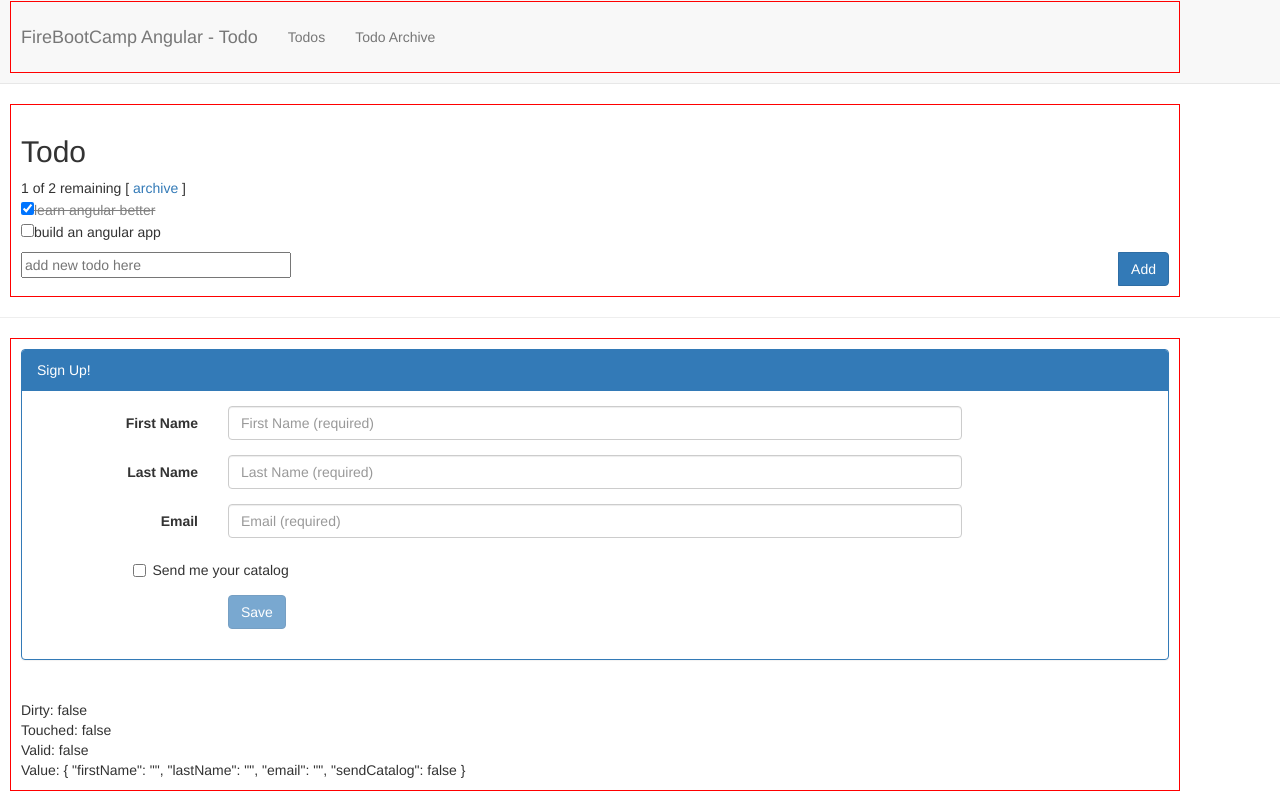
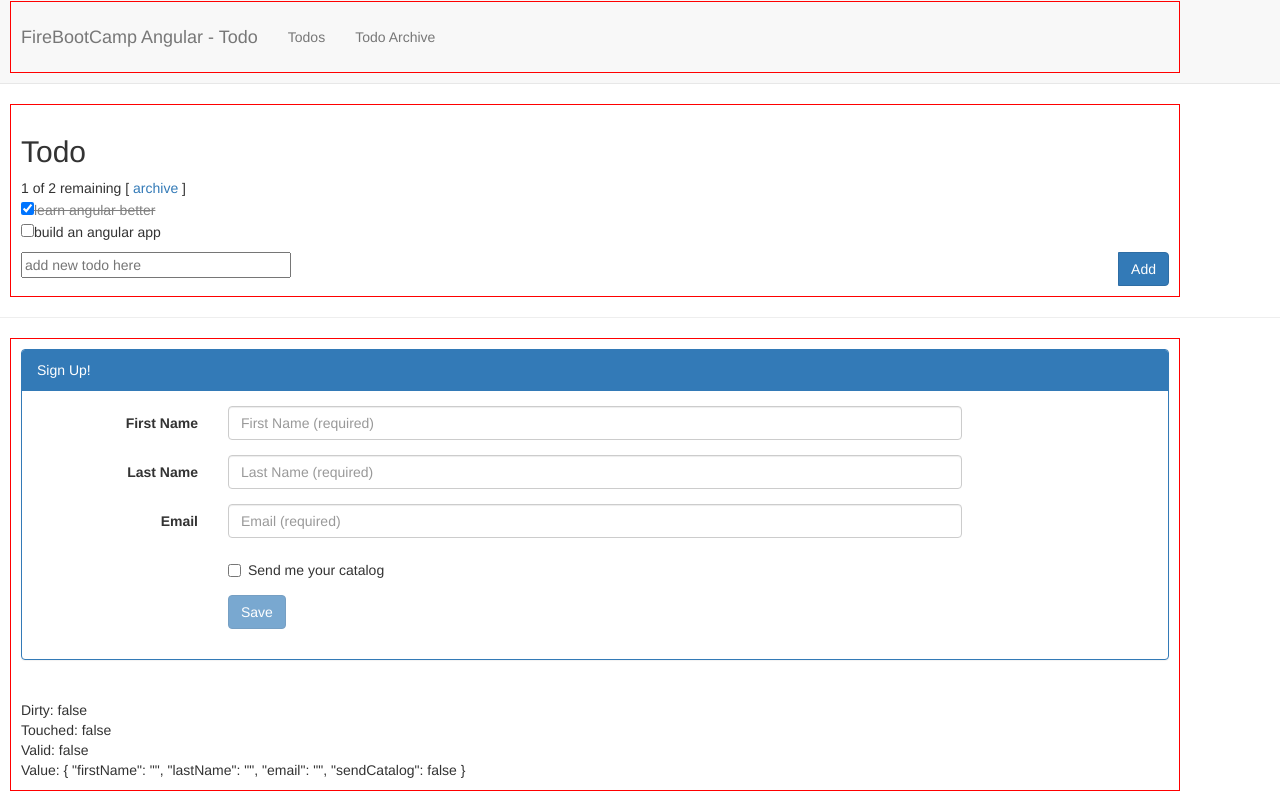
Before and after one commit to mossgreen/firebootcamp_ng_demo, an Angular app: page /todo in a window 1280 px wide. Shown: the part 2198-2999 px from the top of the page. Built offline with nearby package versions, Linux system fonts and the light colour scheme.

Commit message:
Update customers html

```diff
--- a/src/app/customers/customers.component.html
+++ b/src/app/customers/customers.component.html
@@ -60,7 +60,7 @@
         </div>
 
         <div class="form-group">
-          <div class="col-md-offset-1 col-md-8 checkbox">
+          <div class="col-md-offset-2 col-md-8 checkbox">
             <label>
                             <input id="sendCatalogId"
                                    type="checkbox"
```
Lines whose indentation alone changed are shown as unchanged.
